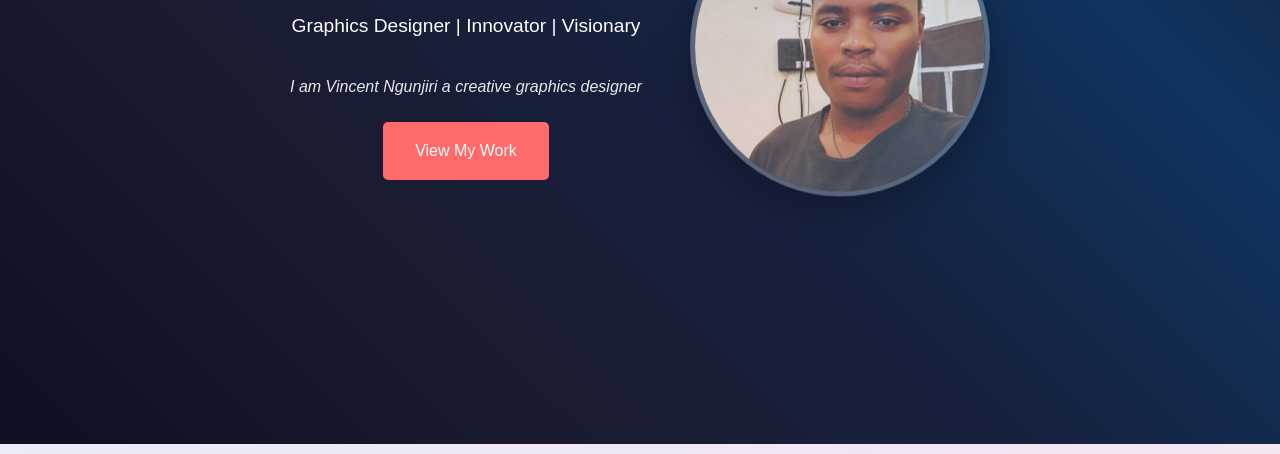
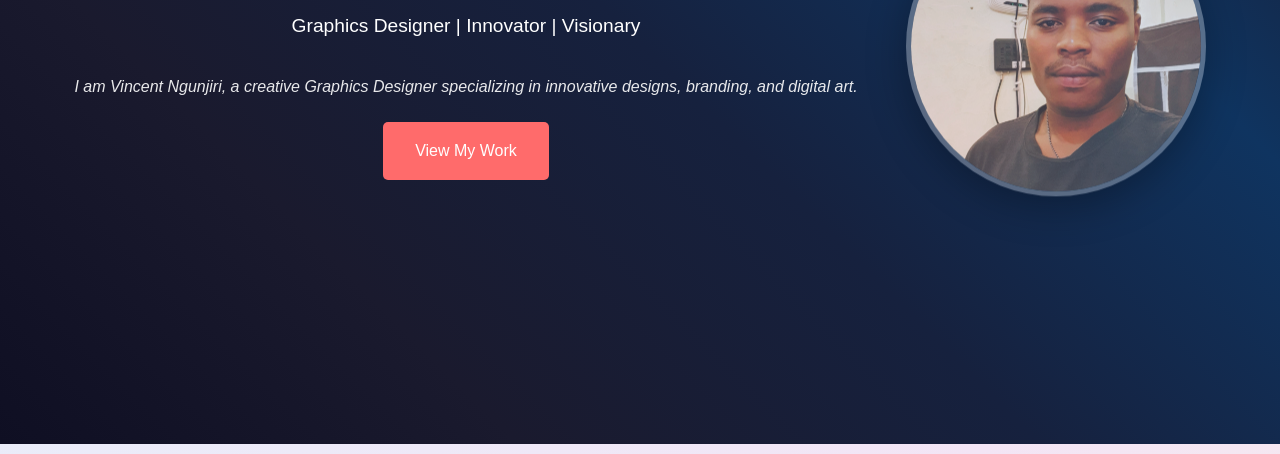
Before and after one commit to Vinn-byte/Graphics-Portpage, a plain HTML site: page index.html in a window 1280 px wide. Shown: the part 346-800 px from the top of the page. Drawn offline with nearby package versions, Linux system fonts and the light colour scheme.

Commit message:
Save local changes before push

```diff
--- a/index.html
+++ b/index.html
@@ -28,7 +28,7 @@
         <div class="hero-content">
             <h1></h1>
             <p>Graphics Designer | Innovator | Visionary</p>
-            <p>I am Vincent Ngunjiri a creative graphics designer</p>
+            <p>I am Vincent Ngunjiri, a creative Graphics Designer specializing in innovative designs, branding, and digital art.</p>
             <a href="#portfolio" class="cta-button">View My Work</a>
         </div>
         <div class="profile-photo">
```
